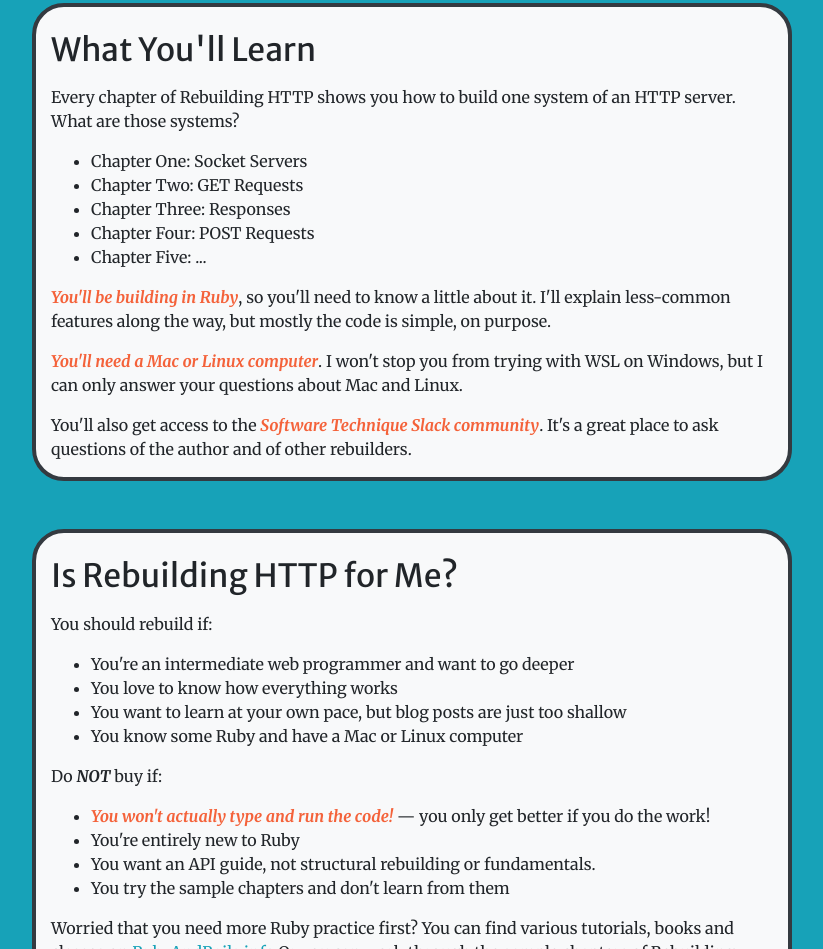
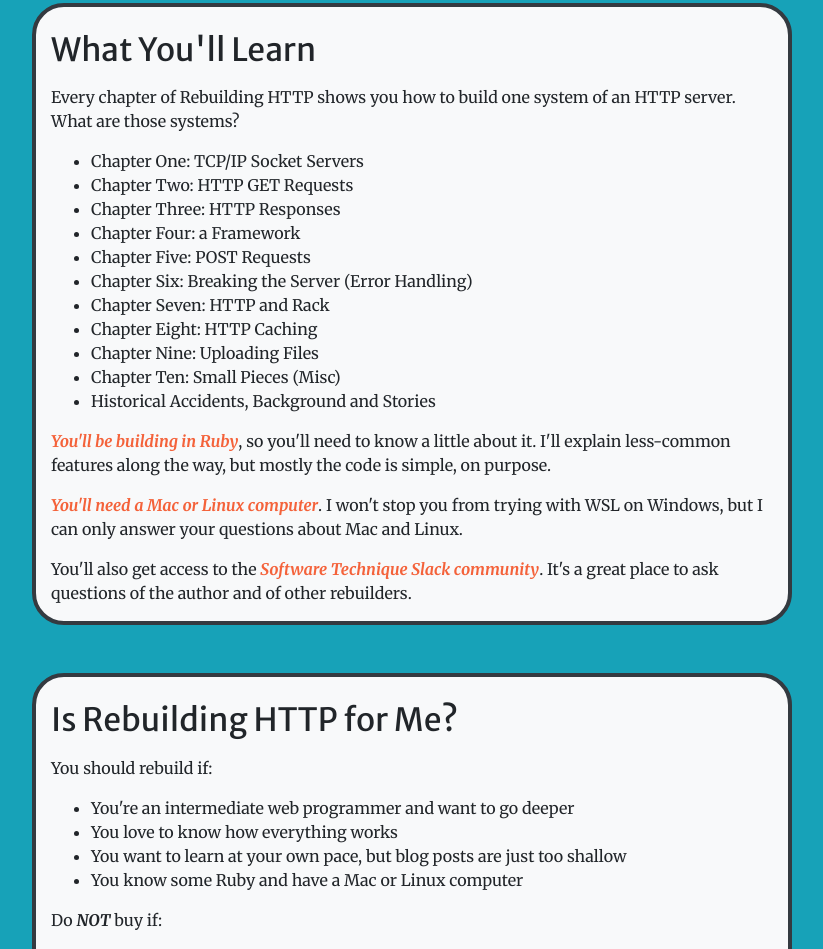
Before and after one commit to noahgibbs/rebuilding_http_site, a plain HTML site: page index.html in a window 1280 px wide. Shown: the part 1803-2752 px from the top of the page, without its empty margins (228-1051 px from the left). Drawn offline with nearby package versions, Linux system fonts and the light colour scheme.

Commit message:
Update table of contents

```diff
--- a/index.html
+++ b/index.html
@@ -127,11 +127,17 @@
                         </p>
 
                         <ul class="">
-                            <li>Chapter One: Socket Servers</li>
-                            <li>Chapter Two: GET Requests</li>
-                            <li>Chapter Three: Responses</li>
-                            <li>Chapter Four: POST Requests</li>
-                            <li>Chapter Five: ...</li>
+                            <li>Chapter One: TCP/IP Socket Servers</li>
+                            <li>Chapter Two: HTTP GET Requests</li>
+                            <li>Chapter Three: HTTP Responses</li>
+                            <li>Chapter Four: a Framework</li>
+                            <li>Chapter Five: POST Requests</li>
+                            <li>Chapter Six: Breaking the Server (Error Handling)</li>
+                            <li>Chapter Seven: HTTP and Rack</li>
+                            <li>Chapter Eight: HTTP Caching</li>
+                            <li>Chapter Nine: Uploading Files</li>
+                            <li>Chapter Ten: Small Pieces (Misc)</li>
+                            <li>Historical Accidents, Background and Stories</li>
                         </ul>
 
                         <p>
```
